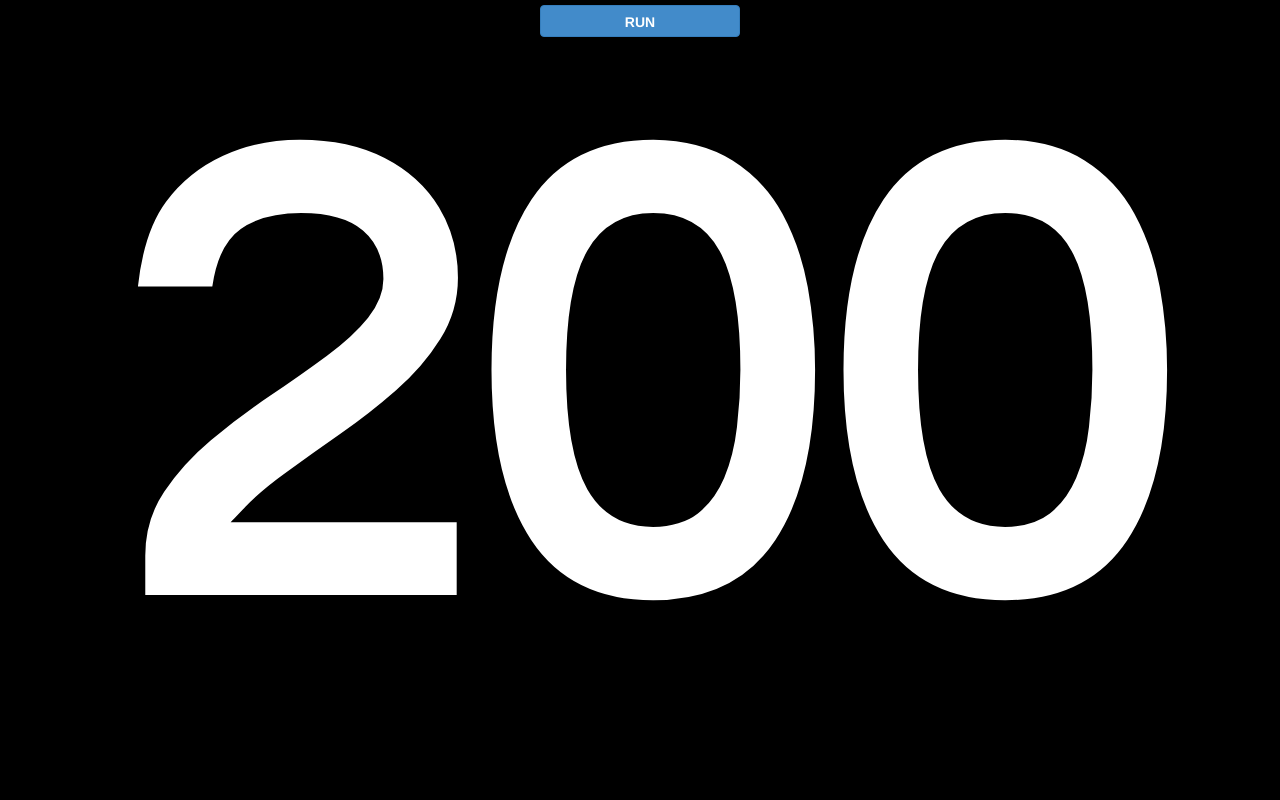
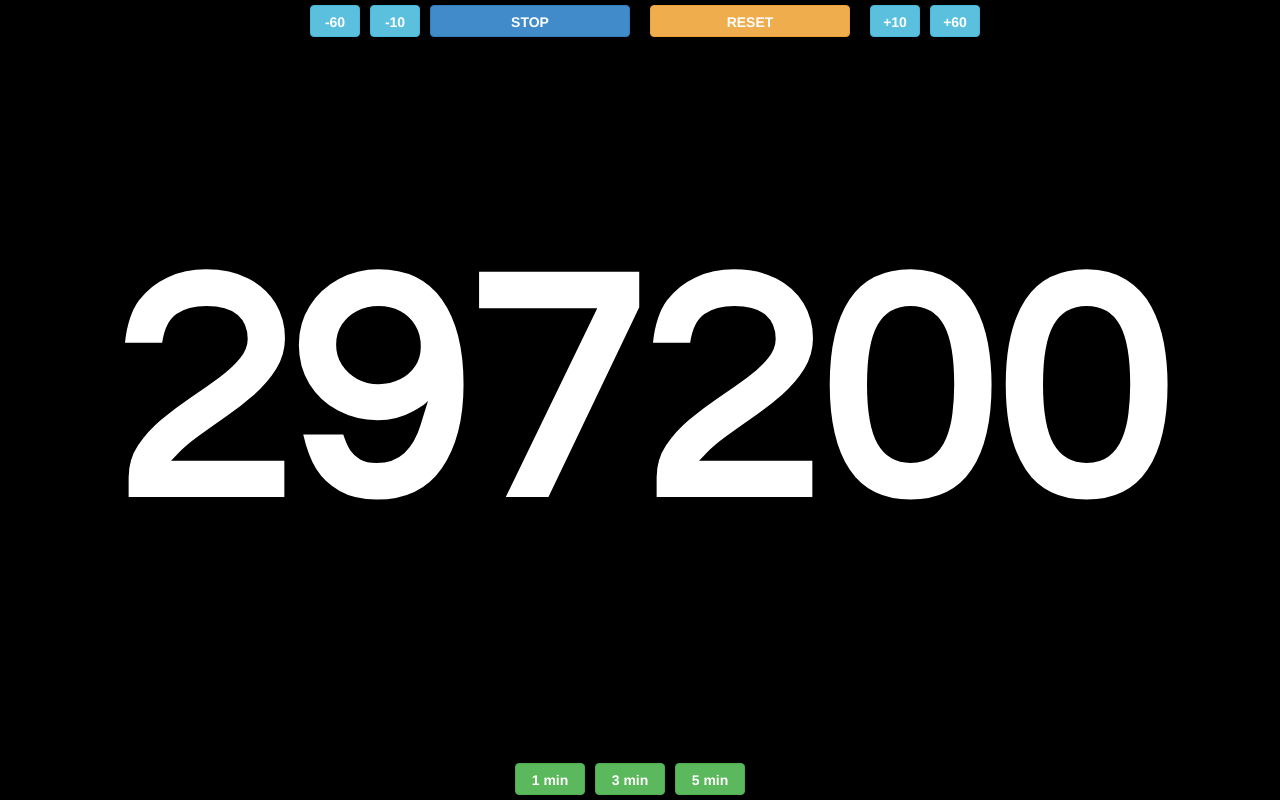
Before and after one commit to zbryikt/quick-timer, a plain HTML site: page index.html in a window 1280 px wide. Both pictures are taken after a click on the link "RUN". Drawn offline with Linux system fonts and the light colour scheme.

Commit message:
add delay adjust functionality

```diff
--- a/index.html
+++ b/index.html
@@ -1 +1 @@
-<!DOCTYPE html><html><head><meta charset="utf-8"><link rel="stylesheet" type="text/css" href="bootstrap3.min.css"><link rel="stylesheet" type="text/css" href="index.css"><script type="text/javascript" src="jquery-1.10.2.min.js"></script><script type="text/javascript" src="bootstrap3.min.js"></script><script type="text/javascript" src="index.js"></script></head><body><div id="timer"> </div><a id="toggle" onclick="toggle()" class="btn btn-primary">RUN</a></body></html>
+<!DOCTYPE html><html><head><meta charset="utf-8"><link rel="stylesheet" type="text/css" href="bootstrap3.min.css"><link rel="stylesheet" type="text/css" href="index.css"><script type="text/javascript" src="jquery-1.10.2.min.js"></script><script type="text/javascript" src="bootstrap3.min.js"></script><script type="text/javascript" src="index.js"></script></head><body><div id="timer">????</div><a id="min60" onclick="adjust(-60)" class="btn btn-info">-60</a><a id="min10" onclick="adjust(-10)" class="btn btn-info">-10</a><a id="toggle" onclick="toggle()" class="btn btn-primary">RUN</a><a id="reset" onclick="reset()" class="btn btn-warning">RESET</a><a id="add10" onclick="adjust(10)" class="btn btn-info">+10</a><a id="add60" onclick="adjust(60)" class="btn btn-info">+60</a><a id="def60" onclick="adjust(0,60)" class="btn btn-success">1 min</a><a id="def180" onclick="adjust(0,180)" class="btn btn-success">3 min</a><a id="def300" onclick="adjust(0,300)" class="btn btn-success">5 min</a></body></html>
--- a/index.js
+++ b/index.js
@@ -1,26 +1,64 @@
-var isRun, toggle, isLight, blink, handler, count, start, run, resize;
+var start, isBlink, isLight, isRun, handler, latency, stopBy, delay, adjust, toggle, reset, blink, count, run, resize;
+start = null;
+isBlink = 0;
+isLight = 1;
 isRun = 0;
+handler = null;
+latency = 0;
+stopBy = null;
+delay = 300000;
+adjust = function(it, v){
+  delay = delay + it * 1000;
+  if (it === 0) {
+    delay = v * 1000;
+  }
+  if (delay <= 0) {
+    delay = 0;
+  }
+  $('#timer').text(delay);
+  return resize();
+};
 toggle = function(){
   isRun = 1 - isRun;
+  $('#toggle').text(isRun ? "STOP" : "RUN");
   if (!isRun && handler) {
+    stopBy = new Date();
     clearInterval(handler);
+    handler = null;
+  }
+  if (stopBy) {
+    latency = latency + new Date().getTime() - stopBy.getTime();
   }
   if (isRun) {
     return run();
   }
 };
-isLight = 0;
+reset = function(){
+  stopBy = 0;
+  isBlink = 0;
+  latency = 0;
+  start = new Date();
+  isRun = 1;
+  toggle();
+  if (handler) {
+    clearInterval(handler);
+  }
+  handler = null;
+  $('#timer').text(delay);
+  $('#timer').css('color', '#fff');
+  return resize();
+};
 blink = function(){
+  isBlink = 1;
   isLight = 1 - isLight;
   return $('#timer').css('color', isLight ? '#fff' : '#f00');
 };
-handler = null;
 count = function(){
   var tm, diff;
   tm = $('#timer');
-  diff = start.getTime() - new Date().getTime() + 3000;
-  if (diff < 0 && isLight === 0) {
-    isLight = 1;
+  diff = start.getTime() - new Date().getTime() + delay + latency;
+  if (diff < 0 && isBlink === 0) {
+    isBlink = 1;
     diff = 0;
     clearInterval(handler);
     handler = setInterval(function(){
@@ -30,16 +68,24 @@ count = function(){
   tm.text(diff + "");
   return resize();
 };
-start = null;
 run = function(){
+  if (start === null) {
+    start = new Date();
+    latency = 0;
+    isBlink = 0;
+  }
   if (handler) {
     clearInterval(handler);
+  }
+  if (isBlink) {
+    return handler = setInterval(function(){
+      return blink();
+    }, 500);
   } else {
-    start = new Date();
+    return handler = setInterval(function(){
+      return count();
+    }, 100);
   }
-  return handler = setInterval(function(){
-    return count();
-  }, 100);
 };
 resize = function(){
   var tm, w, h, len;
@@ -55,6 +101,7 @@ resize = function(){
   return tm.css('line-height', h + "px");
 };
 window.onload = function(){
+  $('#timer').text(delay);
   return resize();
 };
 window.onresize = function(){
--- a/index.sass
+++ b/index.sass
@@ -14,10 +14,33 @@ html, body
   font-weight: 700
   font-family: century gothic
 
-#toggle
+#toggle, #reset, #min10, #min60, #add10, #add60, #def60, #def180, #def300
   position: absolute
   top: 5px
   left: 50%
-  margin-left: -100px
+  margin-left: -210px
   width: 200px
   height: 32px
+#reset
+  margin-left: 10px
+
+#min10, #min60, #add10, #add60
+  width: 50px
+#def60, #def180, #def300
+  bottom: 5px
+  top: auto
+  width: 70px
+#min10
+  margin-left: -270px
+#min60
+  margin-left: -330px
+#add10
+  margin-left: 230px
+#add60
+  margin-left: 290px
+#def60
+  margin-left: -125px
+#def180
+  margin-left: -45px
+#def300
+  margin-left: 35px
```
Also changed, not shown: index.css, 2 other files.
